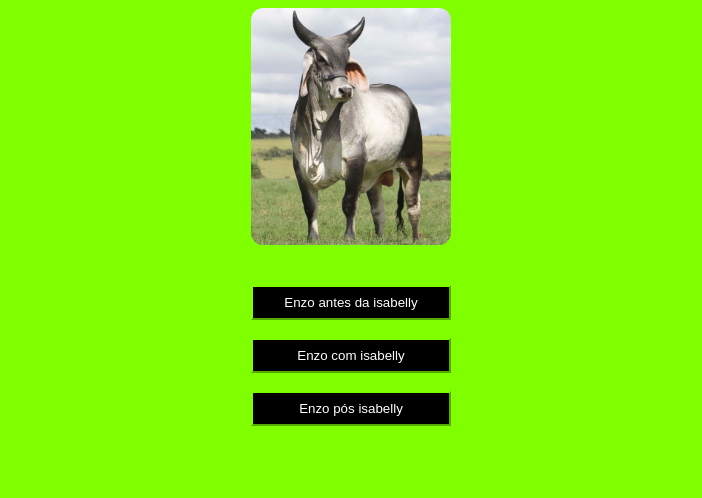
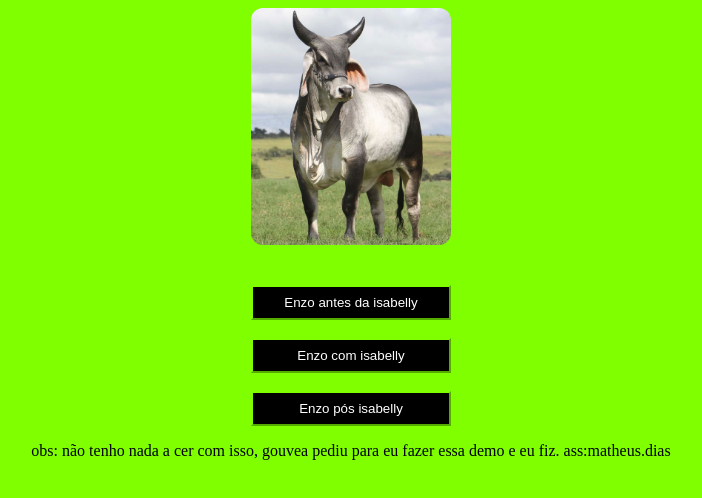
Before and after one commit to Matheusmp4/w., a plain HTML site: page index.html in a window 1280 px wide. Shown: the whole page, without its empty margins (289-991 px from the left). Drawn offline with Linux system fonts and the light colour scheme.

Commit message:
Update index.html

```diff
--- a/index.html
+++ b/index.html
@@ -40,5 +40,7 @@ border-radius: 12px;
 <button onclick="document.getElementById('myImage').src='enzo2.jpg'" class=botao3>Enzo com isabelly</button>
 <br> <br>
 	<button onclick="document.getElementById('myImage').src='enzo3.jpg'" class=botao2>Enzo pós isabelly</button>
+
+	<p>obs: não tenho nada a cer com isso, gouvea pediu para eu fazer essa demo e eu fiz. ass:matheus.dias</p>
 </body>
 </html>
```
